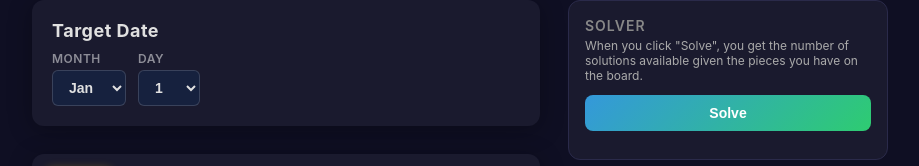
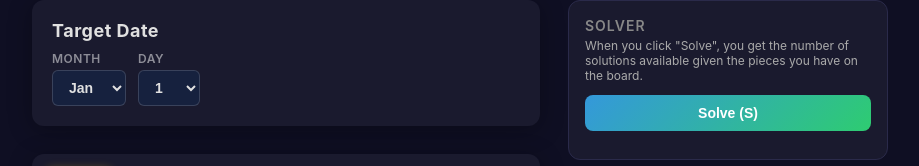
Before and after one commit to SidhartK/DeinKalendar, a Next.js app: page / in a window 1280 px wide. Shown: the part 140-306 px from the top of the page, without its empty margins (180-1099 px from the left). Built offline with nearby package versions, Linux system fonts and the light colour scheme.

Commit message:
Adding '(S)' to 'Solve' text

```diff
--- a/src/App.tsx
+++ b/src/App.tsx
@@ -352,7 +352,7 @@ export default function App({ initialMonth = "Jan", initialDay = 1 }: AppProps)
               ref={celebrationDismissBtnRef}
               onClick={() => setShowCelebration(false)}
             >
-              Dismiss (↩)
+              Dismiss (&#x21A9;)
             </button>
           </div>
         </div>
--- a/src/components/SolverPanel.tsx
+++ b/src/components/SolverPanel.tsx
@@ -156,7 +156,7 @@ const SolverPanel = forwardRef<SolverPanelRef, SolverPanelProps>(function Solver
       <div className="solver-controls">
         {status !== "solving" ? (
           <button className="solver-btn solve-btn" onClick={handleStart} title="Solve (F)">
-            Solve
+            Solve (S)
           </button>
         ) : (
           <button className="solver-btn stop-btn" onClick={handleStop}>
```
